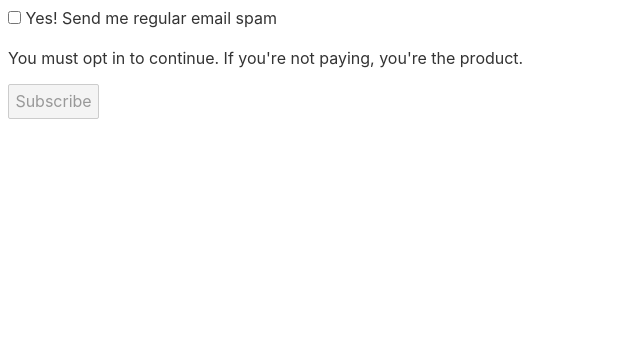
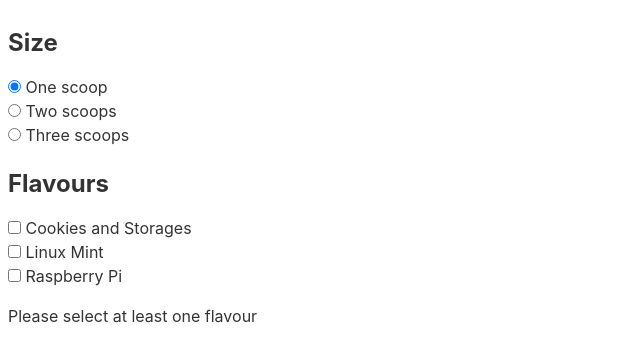
Before and after one commit to SynCROSS/learning-svelte, a Svelte app: page / in a window 1280 px wide. Shown: the top 362 px of the page, without its empty margins (0-640 px from the left). Built offline with nearby package versions, Linux system fonts and the light colour scheme.

Commit message:
Group Inputs

```diff
--- a/src/App.svelte
+++ b/src/App.svelte
@@ -1,16 +1,49 @@
 <script>
-  let yes = false;
+  let scoops = 1;
+  let flavours = [];
+  const menu = ['Cookies and Storages', 'Linux Mint', 'Raspberry Pi'];
+
+  function join(flavours) {
+    if (flavours.length === 1) return flavours[0];
+    return `${flavours.slice(0, -1).join(', ')} and ${
+      flavours[flavours.length - 1]
+    }`;
+  }
 </script>
 
+<h2>Size</h2>
+
 <label>
-  <input type="checkbox" bind:checked={yes} />
-  Yes! Send me regular email spam
+  <input type="radio" bind:group={scoops} value={1} />
+  One scoop
 </label>
 
-{#if yes}
-  <p>Thank you. We will bombard your inbox and sell your personal details.</p>
+<label>
+  <input type="radio" bind:group={scoops} value={2} />
+  Two scoops
+</label>
+
+<label>
+  <input type="radio" bind:group={scoops} value={3} />
+  Three scoops
+</label>
+
+<h2>Flavours</h2>
+{#each menu as flavor}
+  <label>
+    <input type="checkbox" bind:group={flavours} value={flavor} />
+    {flavor}
+  </label>
+{/each}
+
+{#if flavours.length === 0}
+  <p>Please select at least one flavour</p>
+{:else if flavours.length > scoops}
+  <p>Can't order more flavours than scoops!</p>
 {:else}
-  <p>You must opt in to continue. If you're not paying, you're the product.</p>
+  <p>
+    You ordered {scoops}
+    {scoops === 1 ? 'scoop' : 'scoops'}
+    of {join(flavours)}
+  </p>
 {/if}
-
-<button disabled={!yes}> Subscribe </button>
```
Also changed, not shown: public/build/bundle.js, 1 other file (tests, documents, lock files or other folders).
